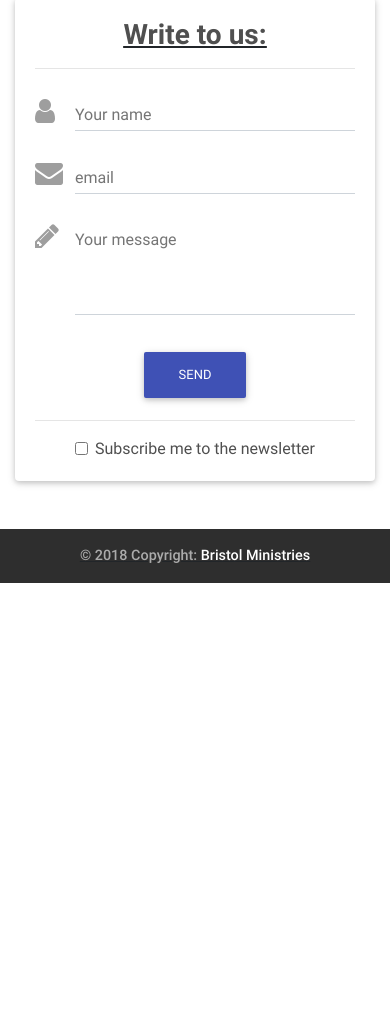
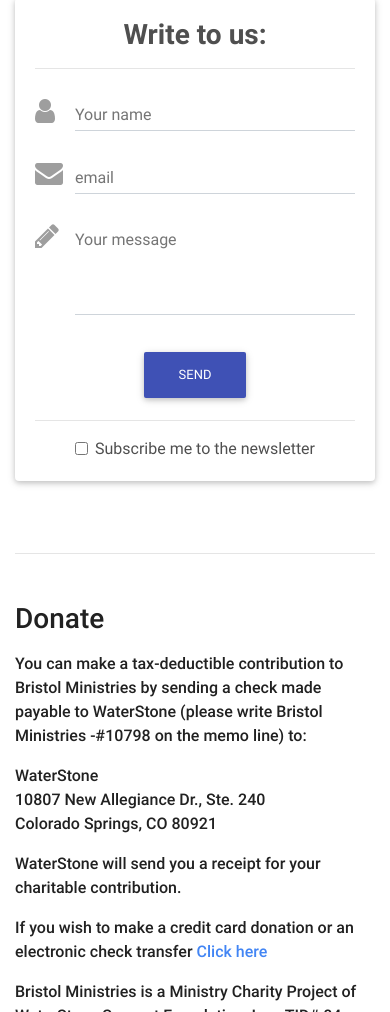
Before and after one commit to Tesuji09/bristol, a plain HTML site: page index.html in a window 390 px wide. Shown: the part 3119-4131 px from the top of the page. Before the commit the page ends 3702 px from the top, so only its background shows below. Drawn offline with Linux system fonts and the light colour scheme.

Commit message:
Added donate section and link

```diff
--- a/index.html
+++ b/index.html
@@ -81,6 +81,9 @@
           </li>
           <li class="nav-item">
             <a class="nav-link" href="#contact">Contact Information</a>
+          </li>
+          <li class="nav-item">
+            <a class="nav-link" href="#donate">Donate</a>
           </li>
         </ul>
 
@@ -215,7 +218,7 @@
       <!--Section: Statment of Faith-->
       <section>
 
-        <h3 class="h3 text-center mb-5"><u>Bristol Ministries Mission Statement<u></h3>
+        <h3 class="h3 text-center mb-5"><u>Bristol Ministries Mission Statement</u></h3>
 
         <!--Grid row-->
         <div class="row wow fadeIn">
@@ -298,6 +301,39 @@
 
 
       </section>
+      <hr class="my-5">
+      <section class="mt-5 wow fadeIn">
+
+        <!--Grid row-->
+        <div class="row">
+
+          <!--Grid column-->
+          <div class="col-md-12 mb-4 text-dark">
+
+            <!-- Main heading -->
+            <h3 class="h3 mb-3"id="donate">Donate</h3>
+            <p>You can make a tax-deductible contribution to Bristol Ministries by sending a
+               check made payable to WaterStone
+               (please write Bristol Ministries -#10798 on the memo line) to:</p>
+            <p class="text-bold"> WaterStone</br> 10807 New Allegiance Dr., Ste. 240</br> Colorado Springs, CO  80921</p>
+            <p>WaterStone will send you a receipt for your charitable contribution.</p>
+            <p>If you wish to make a credit card donation or an electronic check transfer
+              <a class="text-primary"href="https://iphi.stellartechsol.com/ws/Dashboard/AccountInformation/tabid/104/dispatch/accountselection_id$10798_hash$dcfe0e89b0b068a868e40413c48cf13b06e43053/Default.aspx">Click here</a></p>
+            <p>Bristol Ministries is a Ministry Charity Project of WaterStone Support Foundation, Inc., TID# 84-1430063.
+              All contributions are irrevocable gifts under the direction and control of the Water
+              Stone Board of Directors, but will be restricted for the general purposes of the
+              Ministry Charity Project.</p>
+            <!-- Main heading -->
+
+            <hr>
+
+          </div>
+          <!--Grid column-->
+
+        </div>
+        <!--Grid row-->
+
+      </section>
 
 
 
```
